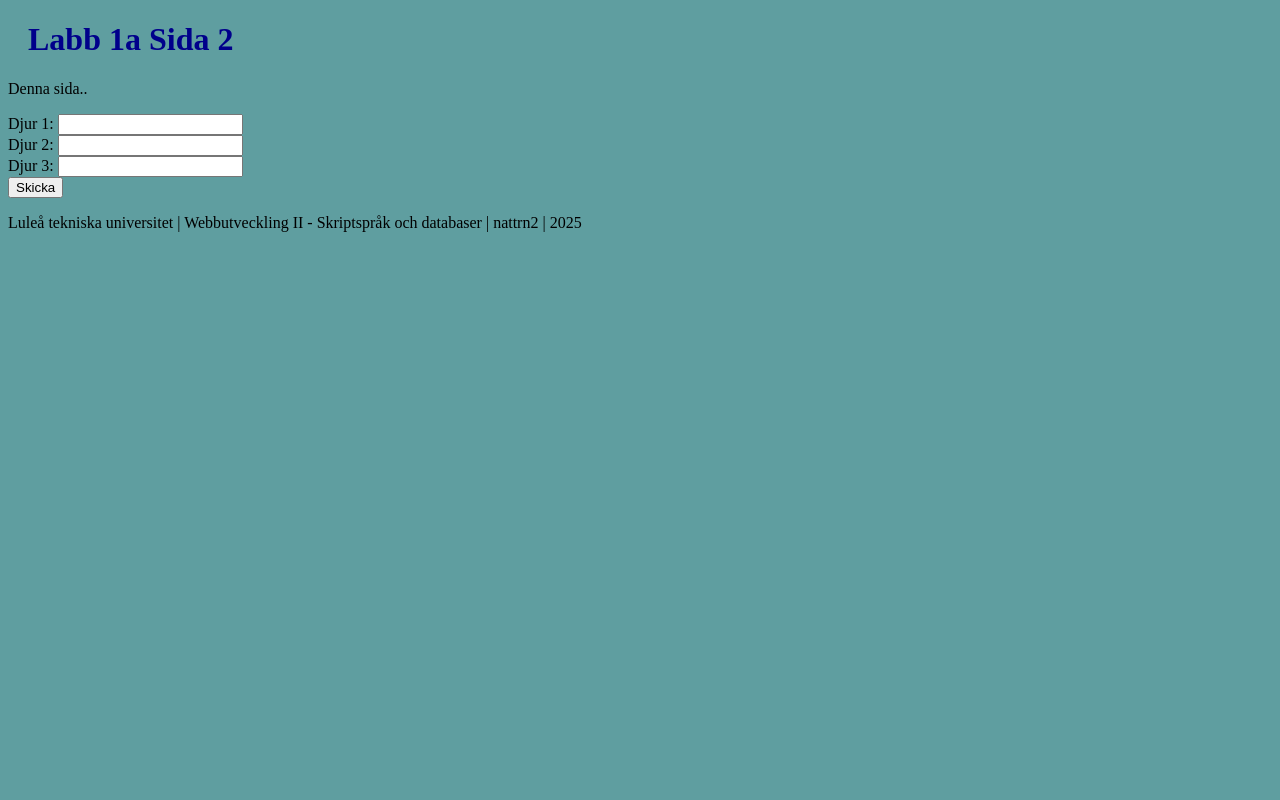
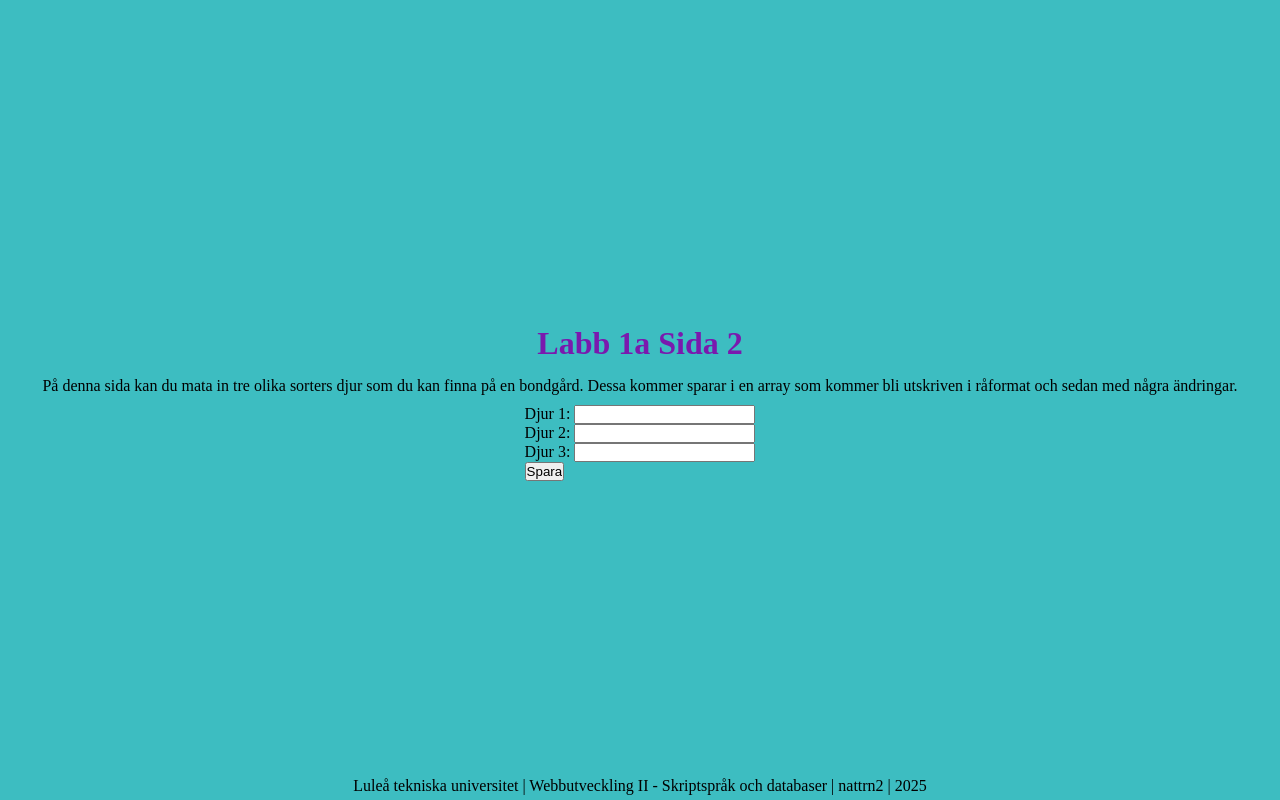
Before and after one commit to peozna/labb4, a PHP site: page /sida2.php in a window 1280 px wide. Run offline with PHP 8.4, Linux system fonts and the light colour scheme.

Commit message:
second commit

```diff
--- a/footer.php
+++ b/footer.php
@@ -1,4 +1,9 @@
 
+<!DOCTYPE html>
+<html lang="sv">
+<head>
+    <link rel="stylesheet" href="mystyle.css">
+</head>
 <footer>
     <p>
     Luleå tekniska universitet | Webbutveckling II - Skriptspråk och databaser | nattrn2 | 2025
--- a/mystyle.css
+++ b/mystyle.css
@@ -1,8 +1,36 @@
-body {
-    background-color: cadetblue;
+* {
+    margin: 0;
+    padding: 0;
+    box-sizing: border-box;
 }
 
-h1 {
-    color:darkblue;
-    margin-left: 20px;
+html, body {
+    height: 100%;
+    margin: 0;
 }
+body {
+    background-color: rgb(61, 189, 193);
+    display: flex;
+    flex-direction: column;
+    justify-content: center;
+    align-items: center;
+    height: 100vh;
+    margin: 0;
+}
+
+h1, h3{
+    color:rgb(122, 25, 174);
+    text-align: center;
+    padding: 10px;
+}
+
+p, form {
+    padding: 5px;
+}
+
+footer {
+    position: fixed;
+    bottom: 0;
+    width: 100%;
+    text-align: center;
+}
--- a/sida1.php
+++ b/sida1.php
@@ -5,13 +5,13 @@
 </head>
 <body>
     <h1> Labb 1a Sida 1</h1>
-    <p>Denna sida..</p>
+    <p>På denna sida kan du spara ditt namn och få utsrkivet på olika sätt.</p>
     <?php
         echo 'Denna text är genererad med utskriftskommandot i PHP';
     ?>
     <form action="" method="POST">
         Namn: <input type="text" name="name"><br>
-        <input type="submit">
+        <input type="submit" value="Spara">
     </form>
     <?php
     if (isset($_POST["name"]) && !empty($_POST["name"])) { /*if sats som kollar att namn är ifyllt*/
--- a/sida2.php
+++ b/sida2.php
@@ -5,13 +5,13 @@
 </head>
 <body>
     <h1>Labb 1a Sida 2</h1>
-    <p>Denna sida..</p>
+    <p>På denna sida kan du mata in tre olika sorters djur som du kan finna på en bondgård. Dessa kommer sparar i en array som kommer bli utskriven i råformat och sedan med några ändringar. </p>
 
     <form action="" method="POST">
         Djur 1: <input type="text" name="animal1"><br>
         Djur 2: <input type="text" name="animal2"><br>
         Djur 3: <input type="text" name="animal3"><br>
-        <input type="submit" value="Skicka">
+        <input type="submit" value="Spara">
     </form>
     <?php
         if (isset($_POST["animal1"]) && isset($_POST["animal2"]) && isset($_POST["animal3"])) {
@@ -22,10 +22,24 @@
                 htmlspecialchars($_POST["animal3"])
             ];
 
-            echo "<h2>De inmatade djuren</h2>";
-            echo "<pre";
-            print_r($farmAnimals);
+            echo "<h3>Array i råformat</h3>";
+            echo "<pre>";
+            print_r($farmAnimals);      /*Skriver ut arrayen i råformat*/
             echo "</pre>";
+
+            $farmAnimals[2]= "Struts"; /* Ändrar djuret på tredje plats till struts */
+
+            $farmAnimals[] = "Alpacka"; /*Lägger till ett fjärde djur sist */
+
+            array_shift($farmAnimals); /*Tar bort första djuret i arrayen */
+
+            echo "<h3>Array efter ändringarna</h3>";
+            echo "<pre>";
+            print_r($farmAnimals); /* Skriver ut array efter ändringar */
+            echo "</pre>";
+
+            echo "<h3>Djuret på andra plats: </h3>";
+            echo $farmAnimals[1]; /*Skriver ut djuret på andra plats */
         }
     ?>
 
```
Also changed, not shown: sida3.php (added, +20 -0 lines).
